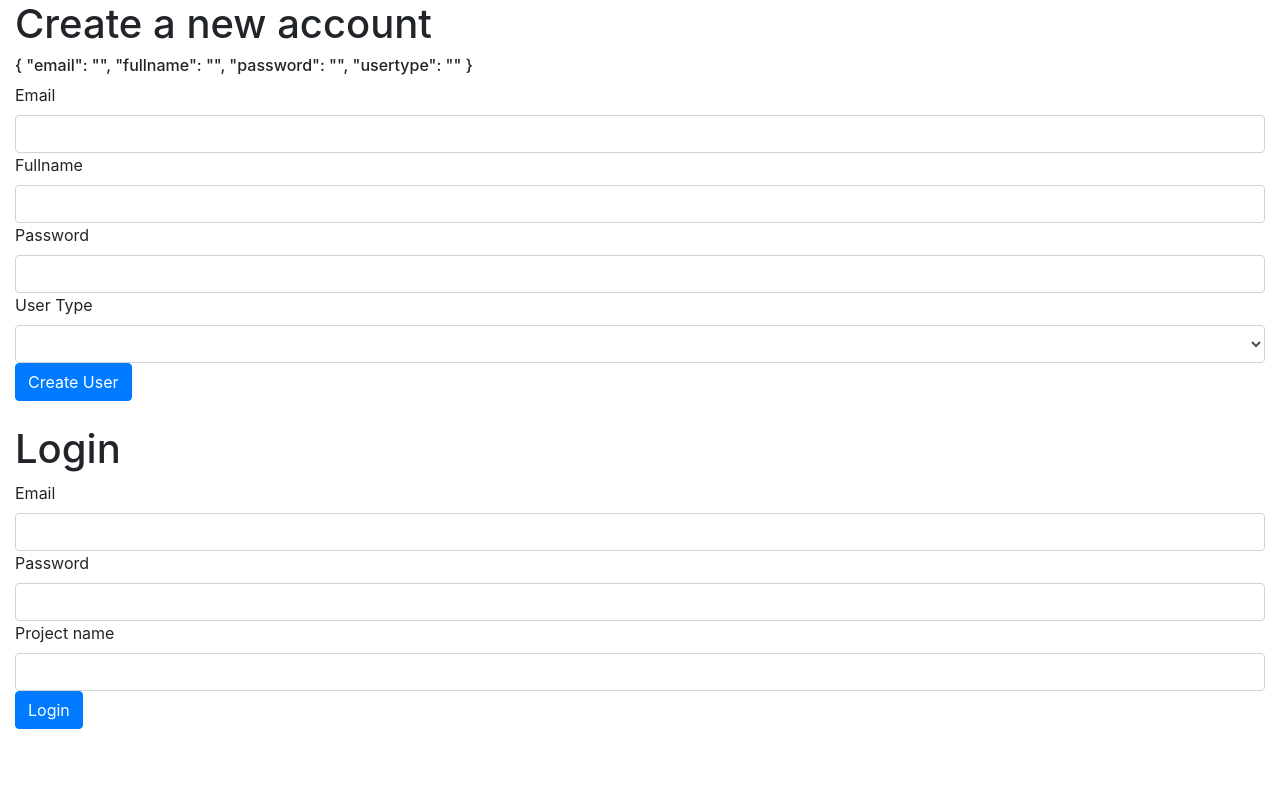
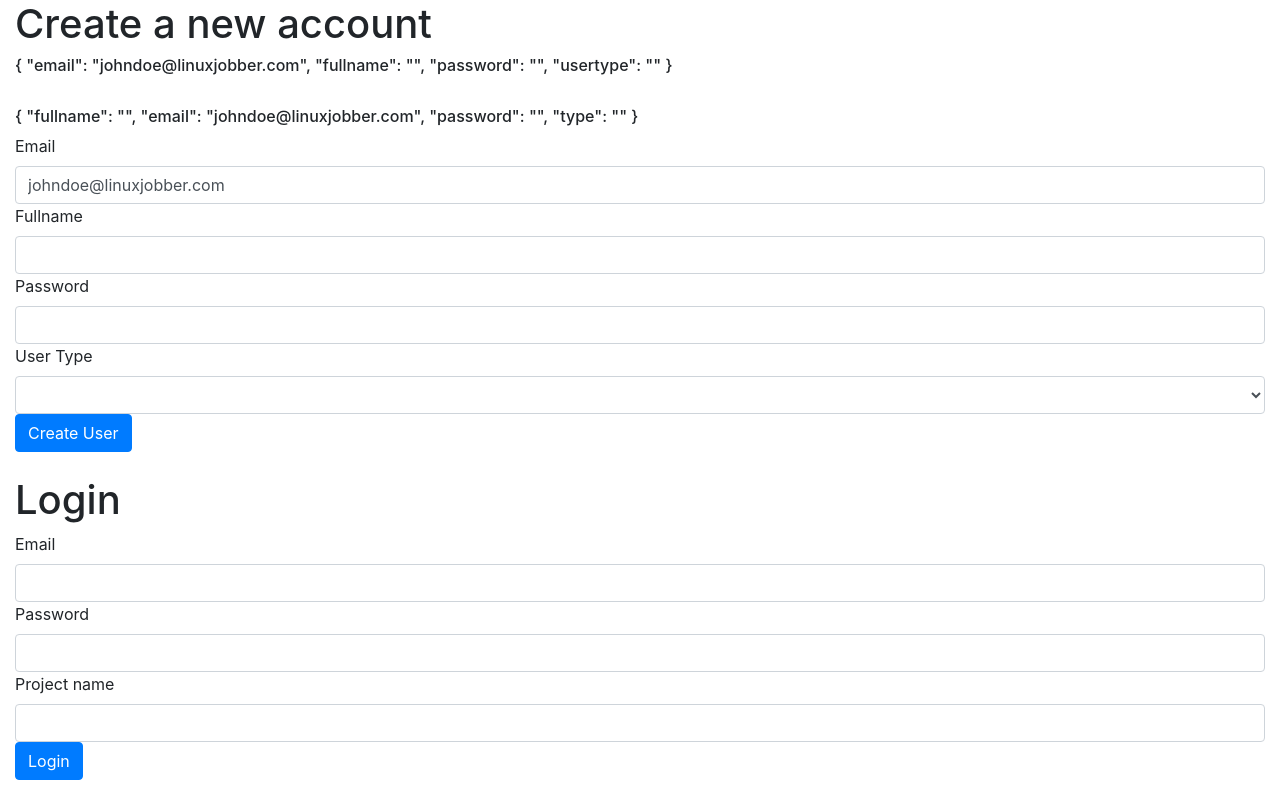
Before and after one commit to EngineerSk/eskayoriadechatscrum, an Angular app: page / in a window 1280 px wide. Built offline with nearby package versions, Linux system fonts and the light colour scheme.

Commit message:
lab 4 tested OK (Labs for Binding Form Data to a Model and Form Validation)

```diff
--- /dev/null
+++ b/src/app/scrumuser.ts
@@ -0,0 +1,13 @@
+export class Scrumuser {
+    constructor(
+        public fullname : string,
+        public email: string,
+        public password: string,
+        public type: string
+    ){
+        this.fullname =  fullname;
+        this.email = email;
+        this.password = password;
+        this.type = type;
+    }
+}
--- a/src/app/signup/signup.component.html
+++ b/src/app/signup/signup.component.html
@@ -1,22 +1,24 @@
 <div class="container-fluid">
 	<h1>Create a new account</h1>
 	<h6>{{ userSignupForm.value | json }}</h6>
+	<br>
+	<h6>{{ scrumUserModel | json }}</h6>
 	<form #userSignupForm = "ngForm">
 		<div class="form_group">
 			<label>Email</label>
-			<input type="email" name="email" class="form-control" ngModel>
+			<input type="email" name="email" class="form-control" [(ngModel)]="scrumUserModel.email">
 		</div>
 		<div class="form_group">
 			<label>Fullname</label>
-			<input type="text" name="fullname" class="form-control" ngModel>
+			<input type="text" name="fullname" class="form-control" [(ngModel)]="scrumUserModel.fullname">
 		</div>
 		<div class="form_group">
 			<label>Password</label>
-			<input type="password" name="password" class="form-control" ngModel>
+			<input type="password" name="password" class="form-control" [(ngModel)]="scrumUserModel.password">
 		</div>
 		<div class="form_group">
 			<label>User Type</label>
-			<select name="usertype" class="form-control" ngModel>
+			<select name="usertype" class="form-control" [(ngModel)]="scrumUserModel.type">
 				<option *ngFor = "let eachElement of usertype">{{ eachElement }} </option>
 			</select>
 		</div>
--- a/src/app/signup/signup.component.ts
+++ b/src/app/signup/signup.component.ts
@@ -1,4 +1,5 @@
 import { Component, OnInit } from '@angular/core';
+import { Scrumuser } from '../scrumuser'
 
 @Component({
   selector: 'app-signup',
@@ -13,4 +14,5 @@ export class SignupComponent implements OnInit {
   }
 
   usertype = ['developer', 'owner']
+  scrumUserModel = new Scrumuser('', 'johndoe@linuxjobber.com', '', '');
 }
```
Also changed, not shown: 1 other file (tests, documents, lock files or other folders).
